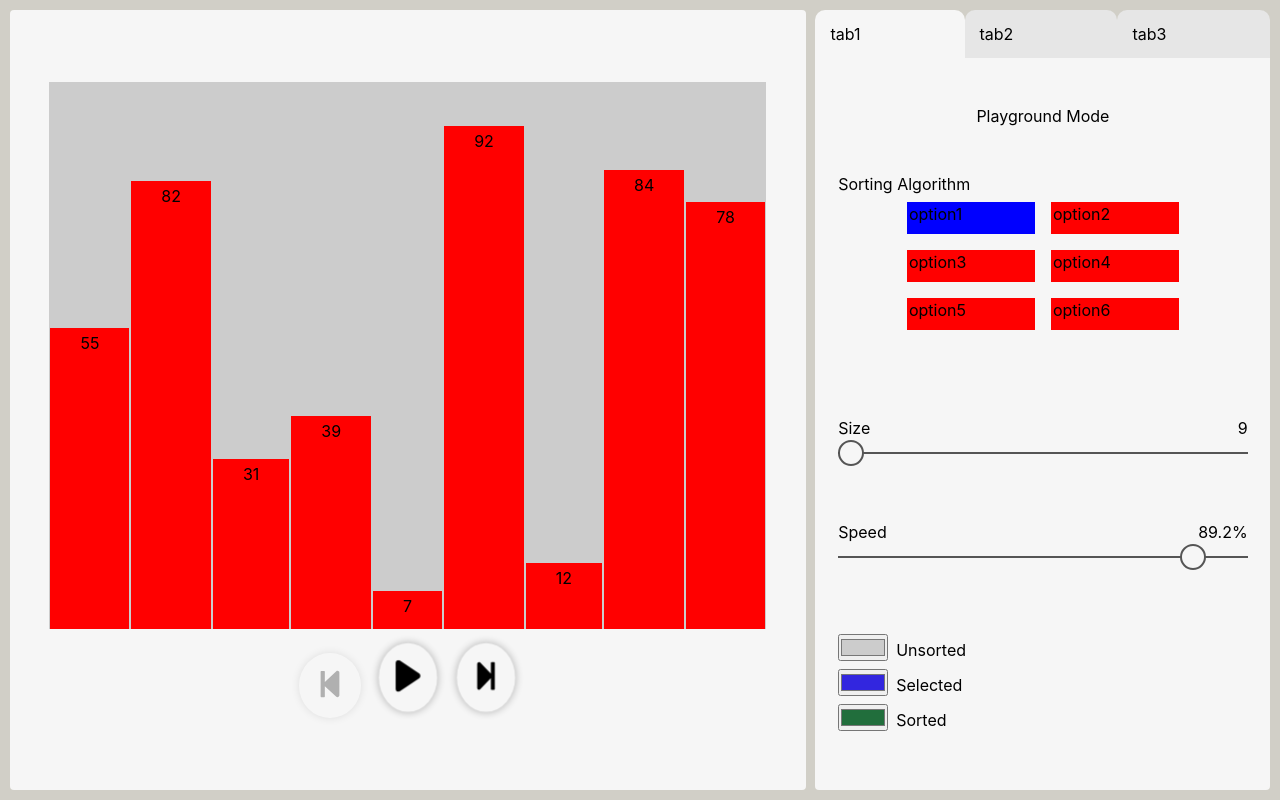
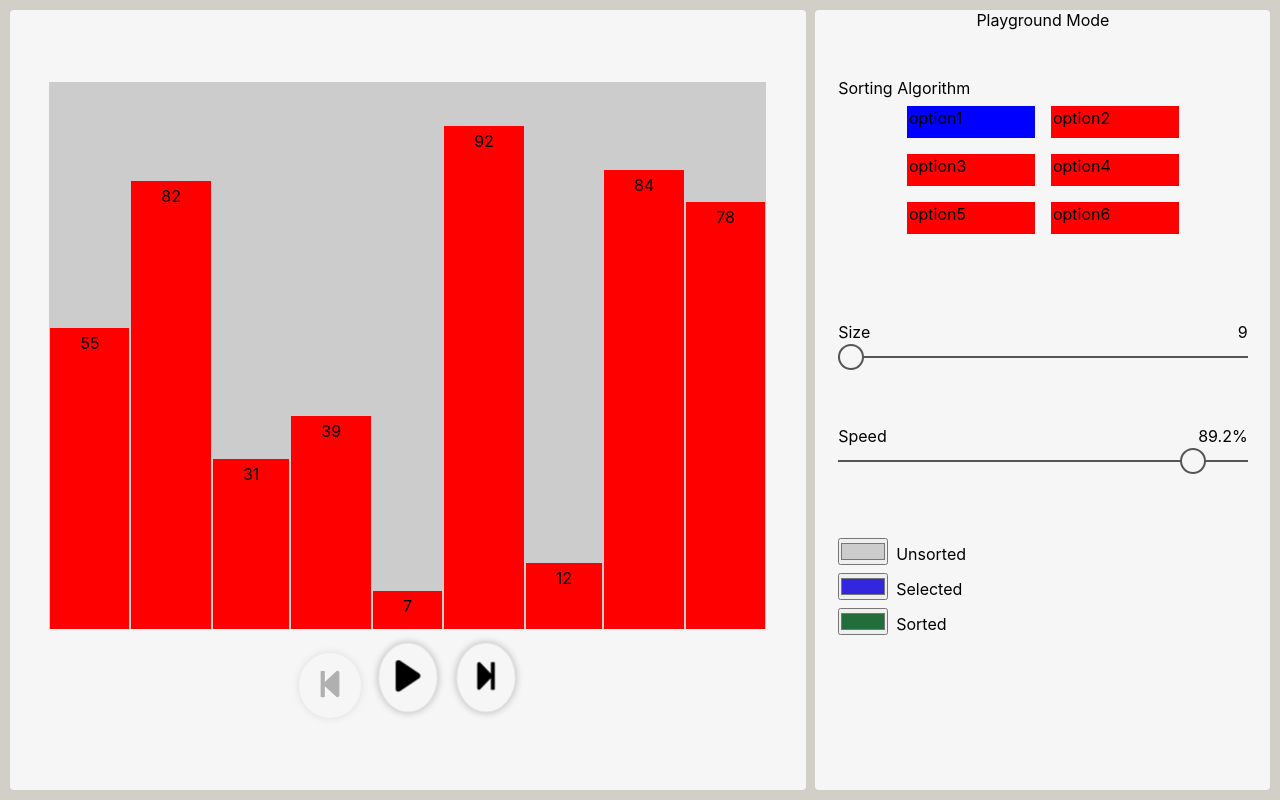
Before and after one commit to alsersan/sorting-visualizer, a React (Create React App) app: page / in a window 1280 px wide. Built offline with nearby package versions, Linux system fonts and the light colour scheme.

Commit message:
remove Tabs and VisualMode components

```diff
--- a/src/App.js
+++ b/src/App.js
@@ -1,4 +1,4 @@
-import React, { useState, useEffect } from "react";
+import React from "react";
 import styled from "styled-components";
 import { createGlobalStyle } from "styled-components";
 
--- a/src/components/Sidebar/components/VisualMode.js
+++ /dev/null
@@ -1,16 +0,0 @@
-import React from "react";
-
-import SizeSelector from "./SizeSelector";
-import SpeedSelector from "./SpeedSelector";
-
-const VisualMode = () => {
-  return (
-    <React.Fragment>
-      <span>Visual Mode</span>
-      <SizeSelector />
-      <SpeedSelector />
-    </React.Fragment>
-  );
-};
-
-export default VisualMode;
--- a/src/components/Sidebar/index.js
+++ b/src/components/Sidebar/index.js
@@ -1,10 +1,7 @@
-import React, { useState } from "react";
+import React from "react";
 import styled from "styled-components";
 
 import PlaygroundMode from "./components/PlaygroundMode";
-import VisualMode from "./components/VisualMode";
-
-import Tabs from "./components/Tabs";
 
 const StyledSidebar = styled.div`
   height: 100%;
@@ -17,19 +14,9 @@ const StyledSidebar = styled.div`
 `;
 
 const Sidebar = () => {
-  const [activeTab, setActiveTab] = useState(0);
-
   return (
     <StyledSidebar>
-      {console.log(activeTab)}
-      <Tabs activeTab={activeTab} setActiveTab={setActiveTab} />
-      {activeTab === 0 ? (
-        <PlaygroundMode />
-      ) : activeTab === 1 ? (
-        <VisualMode />
-      ) : (
-        <span>Tab 3</span>
-      )}
+      <PlaygroundMode />
     </StyledSidebar>
   );
 };
```
